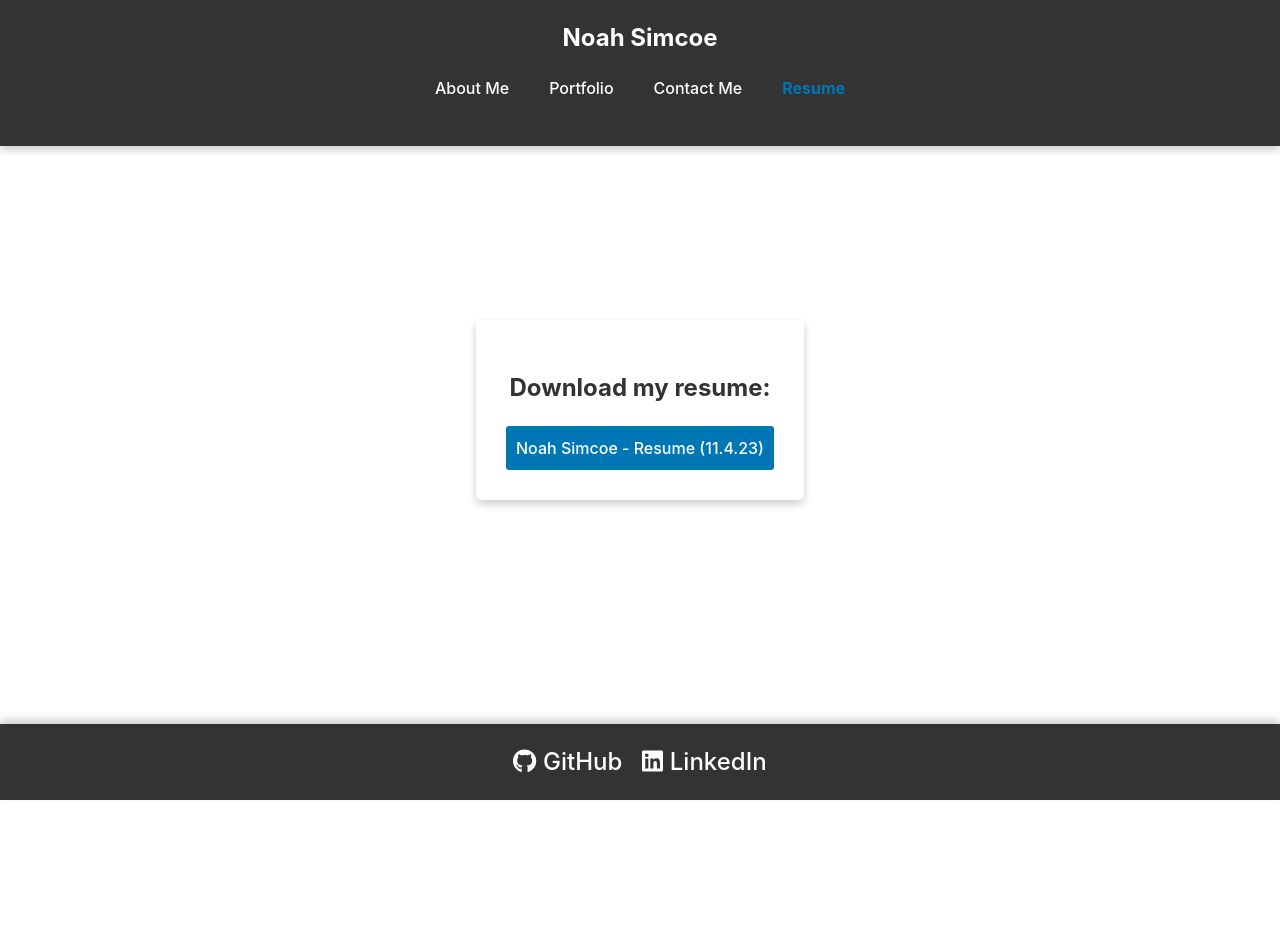
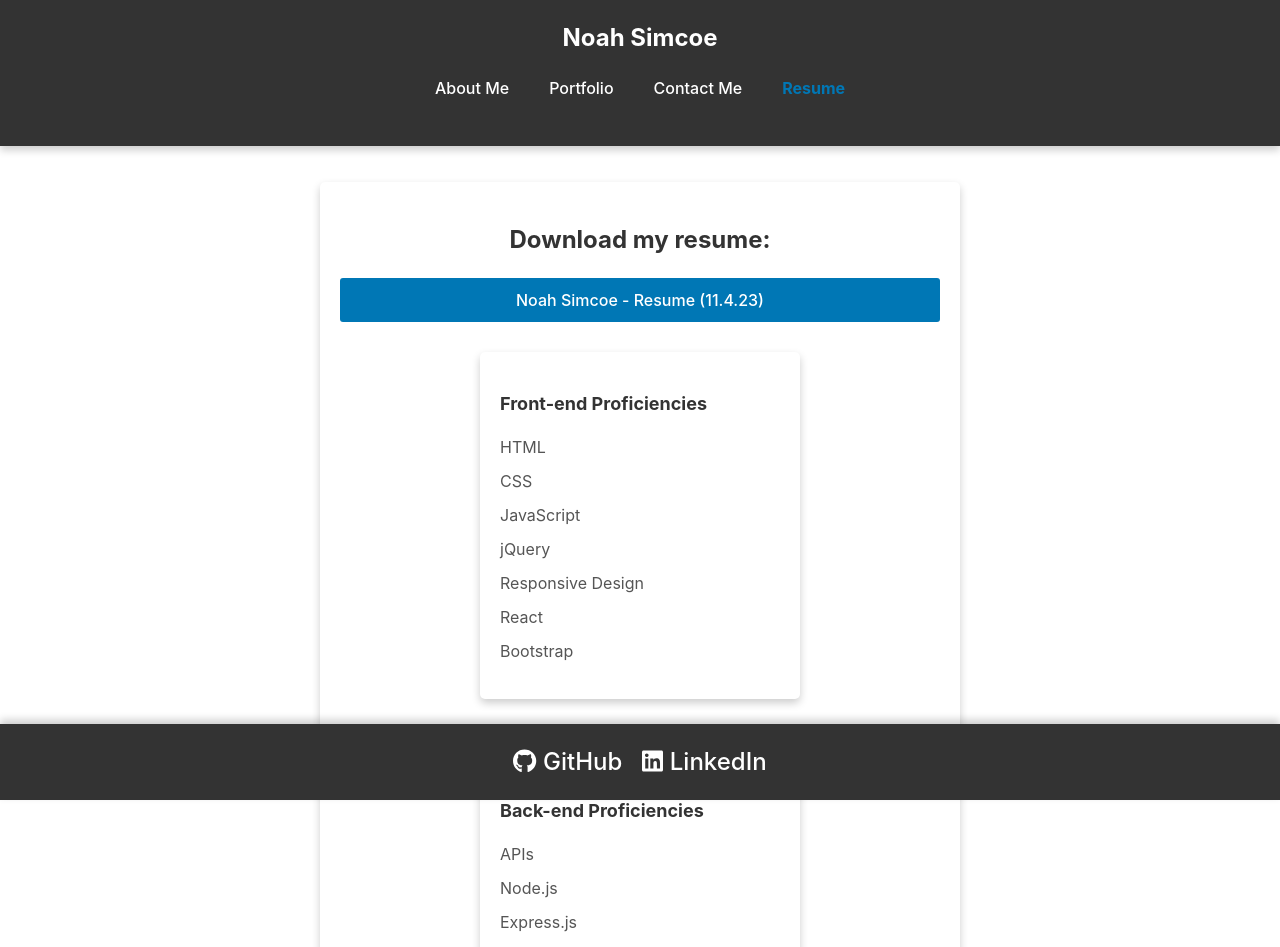
Before and after one commit to noahsimcoe/Noah-React-Portfolio, a React (Vite) app: page /resume in a window 1280 px wide. Shown: the top 947 px of the page. Before the commit the page ends 800 px from the top, so only its background shows below. Built offline with nearby package versions, Linux system fonts and the light colour scheme.

Commit message:
added technology proficiencies to resume page

```diff
--- a/src/App.css
+++ b/src/App.css
@@ -172,7 +172,8 @@ nav {
   text-align: center;
   border-radius: 5px; /* Add rounded corners */
   max-width: 400px; /* Set a maximum width for the form, adjust as needed */
-  margin: 0 auto; /* Center the form horizontally */
+  margin-top: 150px; /* Add space above the section */
+  margin-bottom: 150px; /* Add space above the section */
 }
 
 .form-box h1 {
@@ -264,20 +265,36 @@ nav {
 
 .resume-box {
   background-color: #fff; /* Background color for the resume section */
-  padding: 30px;
+  padding: 20px;
   box-shadow: 0px 4px 8px rgba(0, 0, 0, 0.2);
   text-align: center;
   border-radius: 5px; /* Add rounded corners */
   max-width: 600px; /* Set a maximum width for the section, adjust as needed */
   margin: 0 auto; /* Center the section horizontally */
-  margin-top: 20px; /* Add space above the section */
+  margin-top: 150px; /* Add space above the section */
+  margin-bottom: 150px; /* Add space above the section */
 }
 
+/* Style the section title */
 .resume-box h2 {
   font-size: 24px; /* Adjust the font size for the section title */
   color: #333; /* Text color for the title */
 }
 
+/* Style the list items */
+.resume-box ul {
+  list-style-type: none; /* Remove default bullet points */
+  padding: 0;
+  text-align: left; /* Align the list items to the left */
+}
+
+.resume-box li {
+  font-size: 16px; /* Adjust the font size for list items */
+  color: #555; /* Text color for list items */
+  margin: 10px 0; /* Add space between list items */
+}
+
+/* Style the download link */
 .resume-box a {
   display: block;
   background-color: #0077b5; /* Background color for the download link */
@@ -293,4 +310,33 @@ nav {
 .resume-box a:hover {
   background-color: #005e91; /* Change link color on hover */
 }
-This CSS segment provides styling for the "Download my resume" section, including background colors, padding, box shadows, text alignment, and other visual elements. It also includes a link styling that matches your existing styles. Adjust the values as needed to match your design preferences. Make sure to include this CSS in your project's stylesheet to apply the styling to the "Download my resume" section.
+
+.proficiency-box {
+  background-color: #fff;
+  padding: 20px;
+  box-shadow: 0px 4px 8px rgba(0, 0, 0, 0.2);
+  text-align: left;
+  border-radius: 5px;
+  width: calc(50% - 20px); /* Set a width to create two columns with a small gap in between */
+  margin: 30px;
+  display: inline-block; /* Display proficiency boxes side by side */
+}
+
+/* Style the section titles */
+.proficiency-box h3 {
+  font-size: 18px;
+  color: #333;
+}
+
+/* Style the list items within the proficiency boxes */
+.proficiency-box ul {
+  list-style-type: none;
+  padding: 0;
+  text-align: left;
+}
+
+.proficiency-box li {
+  font-size: 16px;
+  color: #555;
+  margin: 10px 0;
+}
--- a/src/components/UI/Resume.jsx
+++ b/src/components/UI/Resume.jsx
@@ -8,6 +8,30 @@ export default function Resume() {
             <a href={resumeUrl} target="_blank" rel="noopener noreferrer" download>
                 Noah Simcoe - Resume (11.4.23)
             </a>
+            <div className="proficiency-box">
+                <h3>Front-end Proficiencies</h3>
+                    <ul>
+                        <li>HTML</li>
+                        <li>CSS</li>
+                        <li>JavaScript</li>
+                        <li>jQuery</li>
+                        <li>Responsive Design</li>
+                        <li>React</li>
+                        <li>Bootstrap</li>
+                    </ul>
+            </div>
+            <div className="proficiency-box">
+                <h3>Back-end Proficiencies</h3>
+                <ul>
+                        <li>APIs</li>
+                        <li>Node.js</li>
+                        <li>Express.js</li>
+                        <li>MySQL, Sequelize</li>
+                        <li>MongoDB, Mongoose</li>
+                        <li>REST</li>
+                        <li>GraphQL</li>
+                    </ul>
+            </div>
         </div>
         </>
     )
```
Also changed, not shown: src/components/UI/Card/projects.json (+6 -6 lines).
